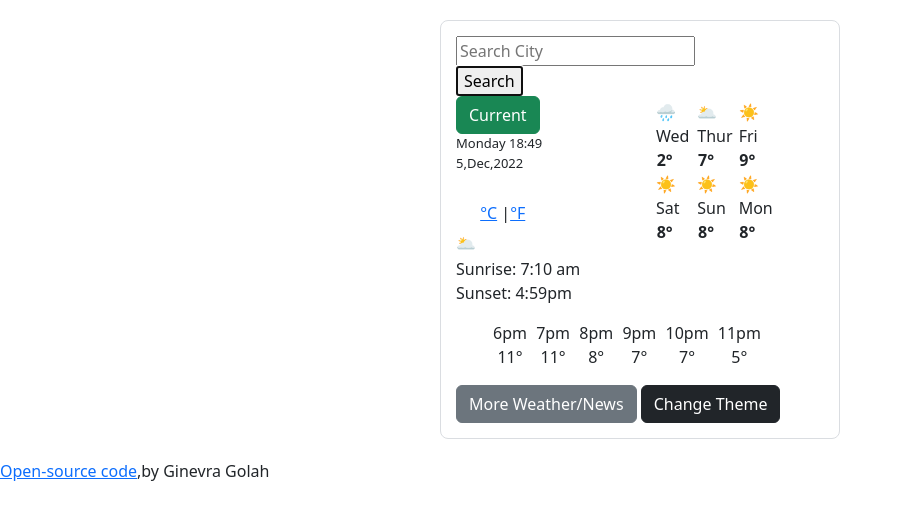
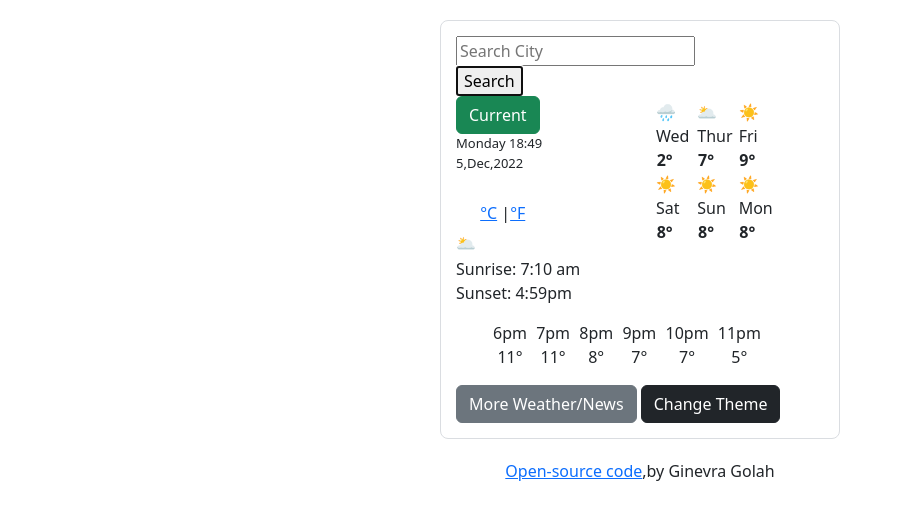
Before and after one commit to GinevraGE/WeatherAppProject, a plain HTML site: page index.html in a window 1280 px wide. Shown: the whole page, without its empty margins (0-902 px from the left). Drawn offline with nearby package versions, Linux system fonts and the light colour scheme; no server answers.

Commit message:
added style to gitlink class

```diff
--- a/index.html
+++ b/index.html
@@ -108,7 +108,7 @@
         </p>
       </div>
     </div>
-    <p>
+    <p class="gitlink">
       <a href="https://github.com/GinevraGE/WeatherAppProject">
         Open-source code</a
       >,by Ginevra Golah
--- a/src/style.css
+++ b/src/style.css
@@ -72,3 +72,7 @@ p {
   padding: 0%;
   margin-left: 0;
 }
+.gitlink {
+  display: block;
+  text-align: center;
+}
```
